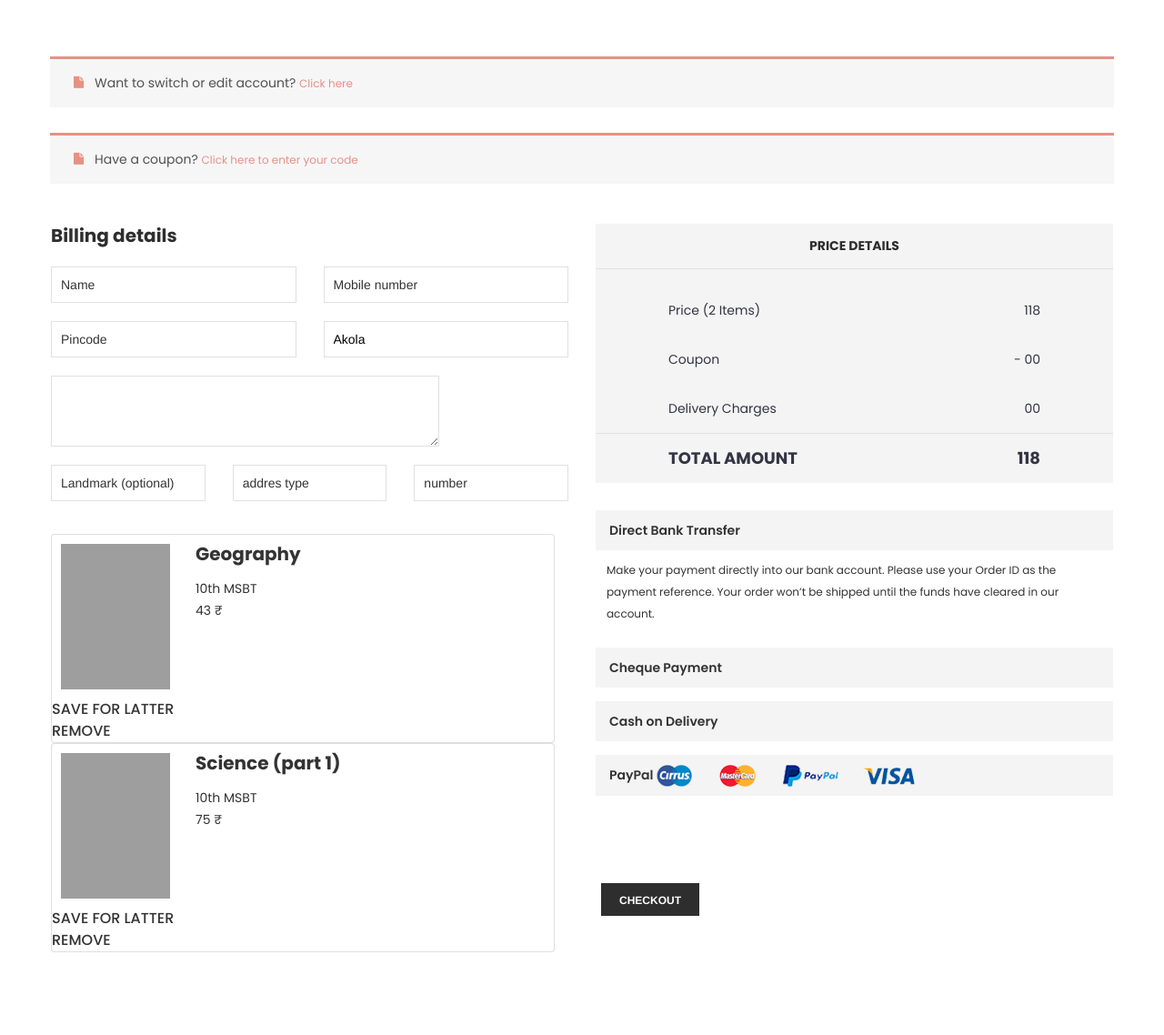
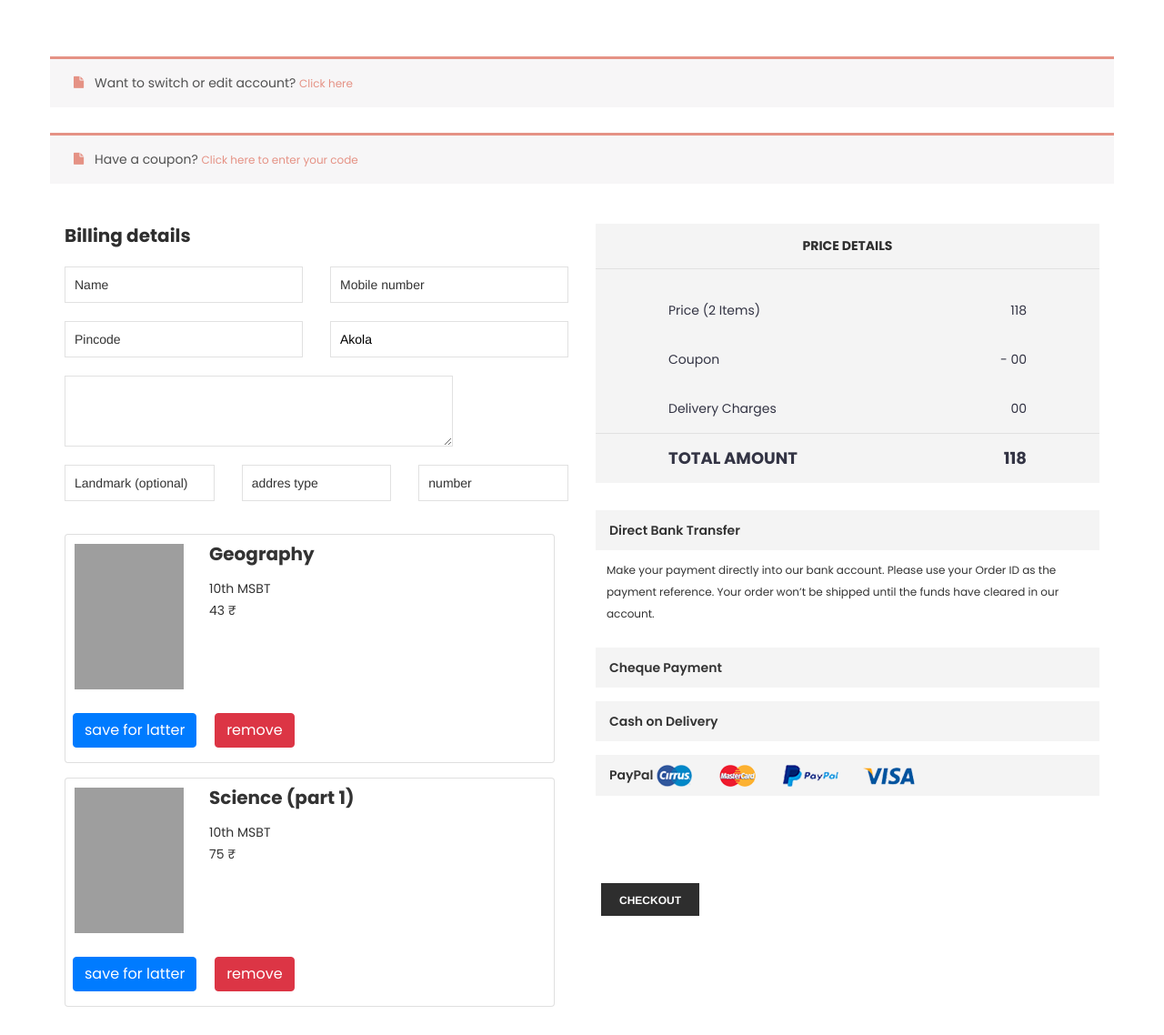
Before and after one commit to pratikgosavii/backup2, a Django app: page /checkout/ in a window 1280 px wide; the page is wider, and only the part inside the window is pictured. Shown: the part 432-1570 px from the top of that part at 91% size. Run offline with Django 3.2, Linux system fonts and the light colour scheme; a user stored in the database is signed in; data comes from the database, SQL or seed files in the repository; some libraries are stand-ins or nearby versions; some web fonts are replaced; grey boxes are pictures that could not be loaded.

Commit message:
fix: layout

```diff
--- a/templates/checkout.html
+++ b/templates/checkout.html
@@ -88,8 +88,8 @@
 				</div>
 			</div>
 		</div>
-		<div class="row">
-			<form action="placeorder" method="post" class="p-3 p-md-none row">
+		<!-- <div class=""> -->
+		<form action="placeorder" method="post" class="p-3 p-md-none row" id="billing-form">
 			{% csrf_token %}
 			<div class="col-lg-6 col-12">
 
@@ -97,46 +97,45 @@
 
 					<h3>Billing details</h3>
 					<div class="customar__field">
-							<div class="margin_between">
-								<div class="input_box space_between">
+						<div class="row">
+							<div class="input_box col-md-6 col-sm-12">
 
 								<input type="text" name="name" placeholder="Name">
 							</div>
-								<div class="input_box space_between">
+							<div class="input_box col-md-6 col-sm-12">
 
 								<input type="text" name="mobilenumber" placeholder="Mobile number">
 							</div>
 						</div>
-							<div class="margin_between">
-								<div class="input_box space_between">
+						<div class="row">
+							<div class="input_box col-md-6 col-sm-12">
 
 								<input type="text" name="pincode" placeholder="Pincode">
 							</div>
-								<!-- -->
-								<div class="input_box space_between">
+							<div class="input_box col-md-6 col-sm-12">
 
 								<input type="text" value="Akola" readonly>
 							</div>
 						</div>
 
-							<div class="input_box ">
+						<div class="input_box d-flex">
 
 							<textarea rows="3" cols="50" placeholder="sdsd" style="border: 1px solid #e1e1e1;"
 								name="fulladdress" placeholder="Address (Area and Street)"> </textarea>
 						</div>
 
-							<div class="margin_between">
+						<div class="row">
 
-								<div class="input_box space_between">
+							<div class="input_box col-md-4 col-sm-12">
 								<input type="text" name="landmark" placeholder="Landmark (optional)">
 							</div>
 
 
-								<div class="input_box space_between">
+							<div class="input_box col-md-4 col-sm-12">
 								<input type="text" name="addresstype" placeholder="addres type">
 							</div>
 
-								<div class="input_box space_between">
+							<div class="input_box col-md-4 col-sm-12">
 								<input type="text" name="address_number1" placeholder="number">
 							</div>
 
@@ -151,12 +150,11 @@
 						<div class="row">
 							<div class="col-12 mt-3">
 								{% for dest in dests %}
-									<div class="card">
+								<div class="card mb-3">
 									<div class="card-horizontal">
 										<div style="float:left;">
 											<img class="imageincart" width="50px" style="margin-left:10px;"
-													src="{{ dest.product_id.bookfront_cover.url }}"
-													alt="Card image cap">
+												src="{{ dest.product_id.bookfront_cover.url }}" alt="Card image cap">
 										</div>
 										<div class="card-body">
 											<h4 class="card-title">{{ dest.product_id.name }}</h4>
@@ -167,8 +165,10 @@
 												<!-- {{price}} -->{{ dest.product_id.price }} ₹</p><br>
 										</div>
 									</div>
-										<div class="removebutton">save for latter</div>
-										<div class="removebutton">remove</div>
+									<div class="my-3">
+										<div class="btn mx-2 btn-primary">save for latter</div>
+										<div class="btn mx-2 btn-danger">remove</div>
+									</div>
 								</div>
 								{% endfor %}
 							</div>
@@ -204,8 +204,8 @@
 				<div id="accordion" class="checkout_accordion mt--30" role="tablist">
 					<div class="payment">
 						<div class="che__header" role="tab" id="headingOne">
-								<a class="checkout__title" data-toggle="collapse" href="#collapseOne"
-									aria-expanded="true" aria-controls="collapseOne">
+							<a class="checkout__title" data-toggle="collapse" href="#collapseOne" aria-expanded="true"
+								aria-controls="collapseOne">
 								<span>Direct Bank Transfer</span>
 							</a>
 						</div>
@@ -245,8 +245,8 @@
 						<div class="che__header" role="tab" id="headingFour">
 							<a class="collapsed checkout__title" data-toggle="collapse" href="#collapseFour"
 								aria-expanded="false" aria-controls="collapseFour">
-									<span>PayPal <img src="{% static 'images/icons/payment.png' %}"
-											alt="payment images"> </span>
+								<span>PayPal <img src="{% static 'images/icons/payment.png' %}" alt="payment images">
+								</span>
 							</a>
 						</div>
 						<div id="collapseFour" class="collapse" role="tabpanel" aria-labelledby="headingFour"
@@ -262,7 +262,7 @@
 
 			</div>
 		</form>
-		</div>
+		<!-- </div> -->
 	</div>
 </section>
 <!-- End Checkout Area -->
```
Lines whose indentation alone changed are shown as unchanged.
